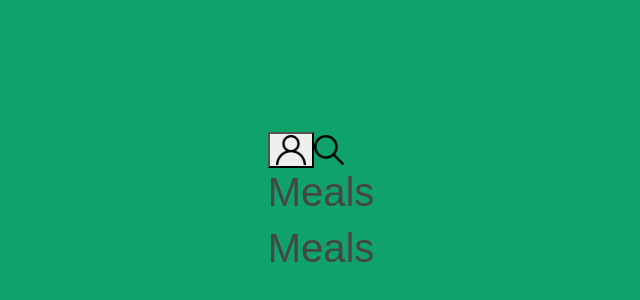
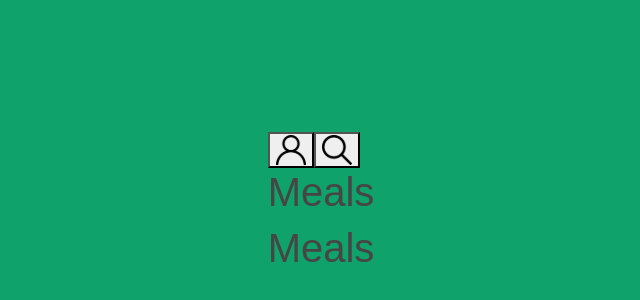
Before and after one commit to sabrinavazc/project-app-recipes, a React (Create React App) app: page /meals in a window 1280 px wide. Shown: the part 194-494 px from the top of the page, without its empty margins (319-959 px from the left). Built offline with nearby package versions, Linux system fonts and the light colour scheme.

Commit message:
feat: requisito 9

```diff
--- a/src/components/Header.js
+++ b/src/components/Header.js
@@ -1,4 +1,4 @@
-import React from 'react';
+import React, { useState } from 'react';
 import PropTypes from 'prop-types';
 import { useHistory } from 'react-router-dom';
 import search from '../images/searchIcon.svg';
@@ -6,9 +6,14 @@ import profile from '../images/profileIcon.svg';
 
 function Header({ showSearchIcon = true, title }) {
   const history = useHistory();
+  const [showSearchBar, setShowSearchBar] = useState(false);
 
   const redirectToProfile = () => {
     history.push('/profile');
+  };
+
+  const handleSearchBar = () => {
+    setShowSearchBar((prevShowSearchBar) => !prevShowSearchBar);
   };
 
   return (
@@ -20,13 +25,16 @@ function Header({ showSearchIcon = true, title }) {
           data-testid="profile-top-btn"
         />
       </button>
-
-      {showSearchIcon
-      && <img
-        src={ search }
-        alt="search icon"
-        data-testid="search-top-btn"
-      />}
+      {showSearchBar && <input data-testid="search-input" type="text" />}
+      {showSearchIcon && (
+        <button onClick={ handleSearchBar }>
+          <img
+            src={ search }
+            alt="search icon"
+            data-testid="search-top-btn"
+          />
+        </button>
+      )}
       <h1 data-testid="page-title">{title}</h1>
     </div>
   );
```
Also changed, not shown: 1 other file (tests, documents, lock files or other folders).
